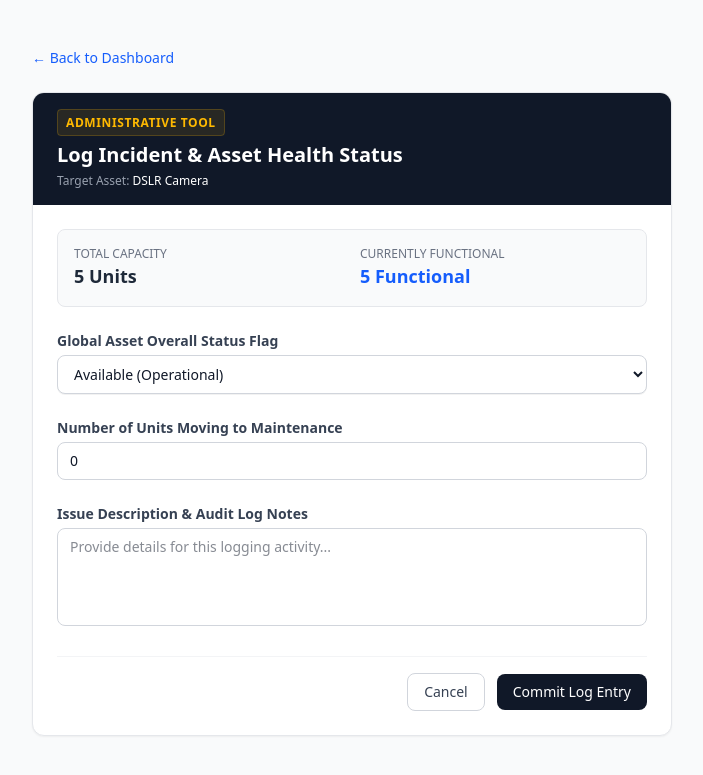
After one commit to anmoly-tech/Smart-Asset-Management-and-Resource-Allocation-Platform, a Django app: page /asset/1/health/ in a window 1280 px wide. The commit adds this page. Shown: the top 775 px of the page, without its empty margins (288-991 px from the left). Run offline with Django 4.2, Linux system fonts and the light colour scheme; a user stored in the database is signed in; data comes from the database, SQL or seed files in the repository; both versions use the stored data as it was after the commit.

Commit message:
add notification, qr code, asset health features

```diff
--- a/asset_platform/urls.py
+++ b/asset_platform/urls.py
@@ -12,4 +12,7 @@ urlpatterns = [
     path('history/', views.borrowing_history, name='history'),
     path('manage-requests/', views.admin_workflow, name='admin_workflow'),
     path('booking-action/<int:booking_id>/<str:action>/', views.update_booking_status, name='update_booking'),
+    path('asset/<int:asset_id>/check/', views.qr_asset_action, name='qr_asset_action'),
+    path('notifications/', views.notification_center, name='notification_center'),
+    path('asset/<int:asset_id>/health/', views.report_asset_health, name='report_asset_health'),
 ]
--- /dev/null
+++ b/core/templates/core/report_health.html
@@ -0,0 +1,130 @@
+<!DOCTYPE html>
+<html lang="en">
+<head>
+    <meta charset="UTF-8">
+    <meta name="viewport" content="width=device-width, initial-scale=1.0">
+    <title>Report Asset Health - Admin Panel</title>
+    <script src="https://cdn.jsdelivr.net/npm/@tailwindcss/browser@4"></script>
+</head>
+<body class="bg-gray-50 font-sans antialiased text-gray-900">
+
+    <div class="max-w-2xl mx-auto my-12 px-4">
+        <div class="mb-6">
+            <a href="{% url 'dashboard' %}" class="text-sm font-medium text-blue-600 hover:text-blue-800 transition flex items-center gap-1">
+                ← Back to Dashboard
+            </a>
+        </div>
+
+        {% if messages %}
+        <div class="mb-6 space-y-2">
+            {% for message in messages %}
+            <div class="p-4 rounded-lg text-sm font-medium {% if message.tags == 'error' %}bg-red-50 text-red-800 border border-red-200{% else %}bg-green-50 text-green-800 border border-green-200{% endif %}">
+                {{ message }}
+            </div>
+            {% endfor %}
+        </div>
+        {% endif %}
+
+        <div class="bg-white rounded-xl shadow-xs border border-gray-200 overflow-hidden">
+            <div class="bg-gray-900 px-6 py-4 text-white">
+                <span class="text-xs font-semibold uppercase tracking-wider text-amber-400 bg-amber-400/10 px-2 py-1 rounded border border-amber-400/20">
+                    Administrative Tool
+                </span>
+                <h1 class="text-xl font-bold mt-2">Log Incident & Asset Health Status</h1>
+                <p class="text-xs text-gray-400 mt-1">Target Asset: <span class="text-white font-medium">{{ asset.name }}</span></p>
+            </div>
+
+            <form method="POST" action="" class="p-6 space-y-6">
+                {% csrf_token %}
+
+                <div class="grid grid-cols-2 gap-4 bg-gray-50 p-4 rounded-lg border border-gray-200 text-sm">
+                    <div>
+                        <span class="block text-gray-500 text-xs uppercase font-medium">Total Capacity</span>
+                        <strong class="text-lg text-gray-800">{{ asset.total_quantity }} Units</strong>
+                    </div>
+                    <div>
+                        <span class="block text-gray-500 text-xs uppercase font-medium">Currently Functional</span>
+                        <strong class="text-lg text-blue-600">{{ asset.quantity_available }} Functional</strong>
+                    </div>
+                </div>
+
+                <div>
+                    <label for="health_status" class="block text-sm font-semibold text-gray-700 mb-1">
+                        Global Asset Overall Status Flag
+                    </label>
+                    <select
+                        id="health_status"
+                        name="health_status"
+                        required
+                        onchange="toggleDamageInput()"
+                        class="w-full px-3 py-2 border border-gray-300 rounded-lg shadow-2xs bg-white text-sm focus:ring-2 focus:ring-blue-500"
+                    >
+                        <option value="Available" {% if asset.status == 'Available' %}selected{% endif %}>Available (Operational)</option>
+                        <option value="Maintenance" {% if asset.status == 'Maintenance' %}selected{% endif %}>Maintenance (Move Units to Repair)</option>
+                        <option value="Out of Stock" {% if asset.status == 'Out of Stock' %}selected{% endif %}>Out of Stock (Manual Depletion Label)</option>
+                    </select>
+                </div>
+
+                <div id="damage_input_container">
+                    <label for="damaged_units" class="block text-sm font-semibold text-gray-700 mb-1">
+                        Number of Units Moving to Maintenance
+                    </label>
+                    <input
+                        type="number"
+                        id="damaged_units"
+                        name="damaged_units"
+                        min="0"
+                        max="{{ asset.quantity_available }}"
+                        value="0"
+                        required
+                        class="w-full px-3 py-2 border border-gray-300 rounded-lg text-sm focus:ring-2 focus:ring-blue-500"
+                    >
+                </div>
+
+                <div>
+                    <label for="description" class="block text-sm font-semibold text-gray-700 mb-1">
+                        Issue Description & Audit Log Notes
+                    </label>
+                    <textarea
+                        id="description"
+                        name="description"
+                        rows="4"
+                        placeholder="Provide details for this logging activity..."
+                        required
+                        class="w-full px-3 py-2 border border-gray-300 rounded-lg text-sm resize-none focus:ring-2 focus:ring-blue-500"
+                    ></textarea>
+                </div>
+
+                <div class="flex items-center justify-end gap-3 pt-4 border-t border-gray-100">
+                    <a href="{% url 'dashboard' %}" class="px-4 py-2 border border-gray-300 text-gray-700 text-sm font-medium rounded-lg hover:bg-gray-50 transition">
+                        Cancel
+                    </a>
+                    <button type="submit" class="px-4 py-2 bg-gray-900 text-white text-sm font-medium rounded-lg hover:bg-gray-800 transition">
+                        Commit Log Entry
+                    </button>
+                </div>
+            </form>
+        </div>
+    </div>
+
+    <script>
+        function toggleDamageInput() {
+            const statusDropdown = document.getElementById('health_status');
+            const damageContainer = document.getElementById('damage_input_container');
+            const damageInput = document.getElementById('damaged_units');
+
+            if (statusDropdown.value === 'Out of Stock') {
+                damageContainer.style.display = 'none';
+                damageInput.value = 0; // Reset count automatically
+                damageInput.removeAttribute('required');
+            } else {
+                damageContainer.style.display = 'block';
+                damageInput.setAttribute('required', 'required');
+            }
+        }
+
+        // Run once on initial loading to handle default states perfectly
+        window.addEventListener('DOMContentLoaded', toggleDamageInput);
+    </script>
+</body>
+</html>
--- a/core/views.py
+++ b/core/views.py
@@ -4,10 +4,10 @@ from django.contrib.auth.forms import UserCreationForm, AuthenticationForm
 from django.contrib.auth.decorators import login_required
 from django.contrib import messages
 from django.utils import timezone
-from .models import Asset, Booking
 from datetime import date
 from django.db.models import Sum
-
+from .models import Asset, Booking, Notification, MaintenanceLog
+import json
 def signup_view(request):
     if request.method == 'POST':
         form = UserCreationForm(request.POST)
@@ -41,65 +41,64 @@ def logout_view(request):
 
 @login_required
 def dashboard(request):
-    today = timezone.localdate()
     assets = Asset.objects.all()
+    today = timezone.now().date()
 
-    # 1. SYSTEM METRICS
+    # --- 1. TOP CARDS & TABLE DATA (The missing numbers!) ---
     total_assets = Asset.objects.count()
-    pending_approvals_count = Booking.objects.filter(status='Pending').count()
 
-    # --- FIX: Calculate Deployed UNITS instead of Orders ---
-    # Find bookings that are approved AND actively checked out today
-    currently_active_bookings = Booking.objects.filter(
-        status='Approved',
-        start_date__lte=today,
-        end_date__gte=today
-    )
-    # Sum up the quantities of those specific active bookings
-    deployed_units_count = currently_active_bookings.aggregate(Sum('quantity_requested'))['quantity_requested__sum'] or 0
-    # -------------------------------------------------------
+    deployed_units = Booking.objects.filter(
+        status='Approved', start_date__lte=today, end_date__gte=today
+    ).aggregate(total=Sum('quantity_requested'))['total'] or 0
 
+    pending_approvals = Booking.objects.filter(status='Pending').count()
     overdue_count = Booking.objects.filter(status='Approved', end_date__lt=today).count()
 
-    # --- ADVANCED DASHBOARD CALENDAR MATH ---
+    active_handouts = Booking.objects.filter(status='Approved', start_date__lte=today, end_date__gte=today)
+    future_bookings = Booking.objects.filter(status='Approved', start_date__gt=today)
+
+    # --- 2. STACKED BAR CHART DATA ---
+    chart_labels = []
+    chart_green = []
+    chart_red = []
+    chart_yellow = []
+
     for asset in assets:
-        total_capacity = asset.quantity_available
-        today_bookings = Booking.objects.filter(
-            asset=asset,
-            status='Approved',
-            start_date__lte=today,
-            end_date__gte=today
-        )
-        taken_today = today_bookings.aggregate(Sum('quantity_requested'))['quantity_requested__sum'] or 0
-        asset.dynamic_available = total_capacity - taken_today
+        chart_labels.append(asset.name)
 
-    # --- TRANSPARENCY LEDGER DATA ---
-    active_handouts = Booking.objects.filter(status='Approved', start_date__lte=today, end_date__gte=today).order_by('-start_date')
-    future_bookings = Booking.objects.filter(status='Approved', start_date__gt=today).order_by('start_date')
+        active_bookings = Booking.objects.filter(
+            asset=asset, status='Approved', start_date__lte=today, end_date__gte=today
+        ).aggregate(total=Sum('quantity_requested'))['total'] or 0
 
-    # Search and Filtering Operations
-    query = request.GET.get('search')
-    category = request.GET.get('category')
-    if query:
-        assets = assets.filter(name__icontains=query)
-    if category:
-        assets = assets.filter(category__icontains=category)
+        future_bookings_count = Booking.objects.filter(
+            asset=asset, status='Approved', start_date__gt=today
+        ).aggregate(total=Sum('quantity_requested'))['total'] or 0
 
-    # CRITICAL: If variables are not in this dictionary, the HTML cannot see them!
+        available_units = asset.quantity_available - active_bookings
+        if available_units < 0:
+            available_units = 0
+
+        chart_red.append(active_bookings)
+        chart_yellow.append(future_bookings_count)
+        chart_green.append(available_units)
+
+    # --- 3. MERGED CONTEXT ---
     context = {
         'assets': assets,
+        # Restored original variables
         'total_assets': total_assets,
-
-        # Sending our new math to the dashboard
-        'deployed_units': deployed_units_count,
-
-        'pending_approvals': pending_approvals_count,
+        'deployed_units': deployed_units,
+        'pending_approvals': pending_approvals,
         'overdue_count': overdue_count,
-
-        # Sending the table data to the dashboard
         'active_handouts': active_handouts,
         'future_bookings': future_bookings,
+        # New chart variables
+        'chart_labels': json.dumps(chart_labels),
+        'chart_red': json.dumps(chart_red),
+        'chart_yellow': json.dumps(chart_yellow),
+        'chart_green': json.dumps(chart_green),
     }
+
     return render(request, 'core/dashboard.html', context)
 
 @login_required
@@ -107,8 +106,6 @@ def book_asset(request, asset_id):
     asset = get_object_or_404(Asset, id=asset_id)
     today = timezone.localdate()
 
-    # --- UI MATH FIX: Calculate what is available on the shelf TODAY ---
-    # We only care about bookings that are actively checked out EXACTLY today.
     today_bookings = Booking.objects.filter(
         asset=asset,
         status='Approved',
@@ -116,41 +113,29 @@ def book_asset(request, asset_id):
         end_date__gte=today
     )
     taken_today = today_bookings.aggregate(Sum('quantity_requested'))['quantity_requested__sum'] or 0
-
-    # Total Capacity minus what is currently out of the vault right now
     unreserved_count = asset.quantity_available - taken_today
-    # -----------------------------------------------------------
 
     if request.method == 'POST':
         quantity = int(request.POST.get('quantity', 1))
         start_date = request.POST.get('start_date')
         end_date = request.POST.get('end_date')
 
-        # 1. The true capacity is the unedited database quantity
         total_capacity = asset.quantity_available
-
-        # 2. Find any approved bookings that overlap with the user's requested dates
         overlapping_bookings = Booking.objects.filter(
             asset=asset,
             status='Approved',
             start_date__lte=end_date,
             end_date__gte=start_date
         )
-
-        # 3. Sum up how many units are busy during those specific overlapping dates
         taken_units = overlapping_bookings.aggregate(Sum('quantity_requested'))['quantity_requested__sum'] or 0
 
-        # 4. Math Check: Do we have enough capacity?
         if quantity > (total_capacity - taken_units):
             messages.error(request, f"Date Conflict: Only {total_capacity - taken_units} units are available between those specific dates.")
-
-            # We use 'render' instead of 'redirect' so the error message shows instantly!
             return render(request, 'core/book_asset.html', {
                 'asset': asset,
                 'unreserved_count': unreserved_count
             })
 
-        # If dates are clear, create booking
         Booking.objects.create(
             user=request.user, asset=asset, quantity_requested=quantity,
             start_date=start_date, end_date=end_date
@@ -158,7 +143,6 @@ def book_asset(request, asset_id):
         messages.success(request, "Booking requested successfully!")
         return redirect('history')
 
-    # Pass our newly calculated 'unreserved_count' to the HTML page
     return render(request, 'core/book_asset.html', {
         'asset': asset,
         'unreserved_count': unreserved_count
@@ -167,7 +151,6 @@ def book_asset(request, asset_id):
 @login_required
 def borrowing_history(request):
     bookings = Booking.objects.filter(user=request.user).order_by('-created_at')
-
     context = {
         'bookings': bookings,
         'today': timezone.localdate(),
@@ -181,8 +164,6 @@ def admin_workflow(request):
         return redirect('dashboard')
 
     today = timezone.localdate()
-
-    # Split the tables!
     pending_requests = Booking.objects.filter(status='Pending').order_by('-created_at')
     active_handouts = Booking.objects.filter(status='Approved', start_date__lte=today).order_by('-created_at')
     future_bookings = Booking.objects.filter(status='Approved', start_date__gt=today).order_by('start_date')
@@ -194,6 +175,7 @@ def admin_workflow(request):
     }
     return render(request, 'core/admin_workflow.html', context)
 
+
 @login_required
 def update_booking_status(request, booking_id, action):
     if not request.user.is_staff:
@@ -201,18 +183,97 @@ def update_booking_status(request, booking_id, action):
 
     booking = get_object_or_404(Booking, id=booking_id)
 
-    # Simplified status updating logic
     if action == 'approve':
         booking.status = 'Approved'
         booking.save()
         messages.success(request, "Booking Request Approved.")
+        create_notification(booking.user, f"🎉 Your reservation for {booking.asset.name} was Approved.")
     elif action == 'reject':
         booking.status = 'Rejected'
         booking.save()
         messages.info(request, "Booking Request Rejected.")
+        create_notification(booking.user, f"❌ Your request for {booking.asset.name} was Rejected.")
     elif action == 'return':
         booking.status = 'Returned'
         booking.save()
         messages.success(request, "Asset Marked as Safely Returned.")
+        create_notification(booking.user, f"✅ Your return of {booking.asset.name} has been processed.")
 
     return redirect('admin_workflow')
+
+
+def create_notification(user, message):
+    Notification.objects.create(user=user, message=message)
+
+@login_required
+def qr_asset_action(request, asset_id):
+    asset = get_object_or_404(Asset, id=asset_id)
+    messages.info(request, f"🔍 Scanned QR Code for: {asset.name}")
+    return redirect('book_asset', asset_id=asset.id)
+
+@login_required
+def notification_center(request):
+    user_notifications = request.user.notifications.all()
+    user_notifications.update(is_read=True)
+    return render(request, 'core/notifications.html', {'notifications': user_notifications})
+
+
+# --- CRITICAL UPDATE: ADMIN LOCKDOWN & QUANTITY DEDUCTION MATH ---
+@login_required
+def report_asset_health(request, asset_id):
+    if not request.user.is_staff:
+        messages.error(request, "Access Denied: Only administrators can modify health status metrics.")
+        return redirect('dashboard')
+
+    asset = get_object_or_404(Asset, id=asset_id)
+
+    if request.method == 'POST':
+        status_update = request.POST.get('health_status')
+        description = request.POST.get('description')
+
+        # RULE: Out of Stock means no inventory modification/damage deduction is required
+        if status_update == 'Out of Stock':
+            asset.status = 'Out of Stock'
+            asset.save()
+
+            MaintenanceLog.objects.create(
+                asset=asset,
+                reported_by=request.user,
+                issue_description=f"[Manually set to Out of Stock] {description}",
+                units_damaged=0
+            )
+            messages.success(request, f"📦 {asset.name} updated successfully to Out of Stock layout.")
+            return redirect('dashboard')
+
+        # Processing Maintenance Damage Math
+        try:
+            damaged_units = int(request.POST.get('damaged_units', 0))
+        except ValueError:
+            damaged_units = 0
+
+        if damaged_units > asset.quantity_available:
+            messages.error(request, f"Operation Failed: Cannot log {damaged_units} broken units. Only {asset.quantity_available} remain functional.")
+            return render(request, 'core/report_health.html', {'asset': asset})
+
+        # Log to Database Audit Table
+        MaintenanceLog.objects.create(
+            asset=asset,
+            reported_by=request.user,
+            issue_description=description,
+            units_damaged=damaged_units
+        )
+
+        # Subtract operational inventory
+        asset.quantity_available -= damaged_units
+
+        # If units are still left on shelves, keep overall line active ('Available')
+        if asset.quantity_available > 0:
+            asset.status = 'Available'
+        else:
+            asset.status = 'Maintenance'
+
+        asset.save()
+        messages.success(request, f"🔧 Log saved. {asset.quantity_available} remaining units are available for bookings.")
+        return redirect('dashboard')
+
+    return render(request, 'core/report_health.html', {'asset': asset})
```
Also changed, not shown: core/models.py (+50 -3 lines), core/templates/core/dashboard.html (+111 -32 lines), core/templates/core/notifications.html (added, +36 -0 lines), core/migrations/0002_notification_maintenancelog.py (added), core/migrations/0003_maintenancelog_units_damaged.py (added), db.sqlite3.
